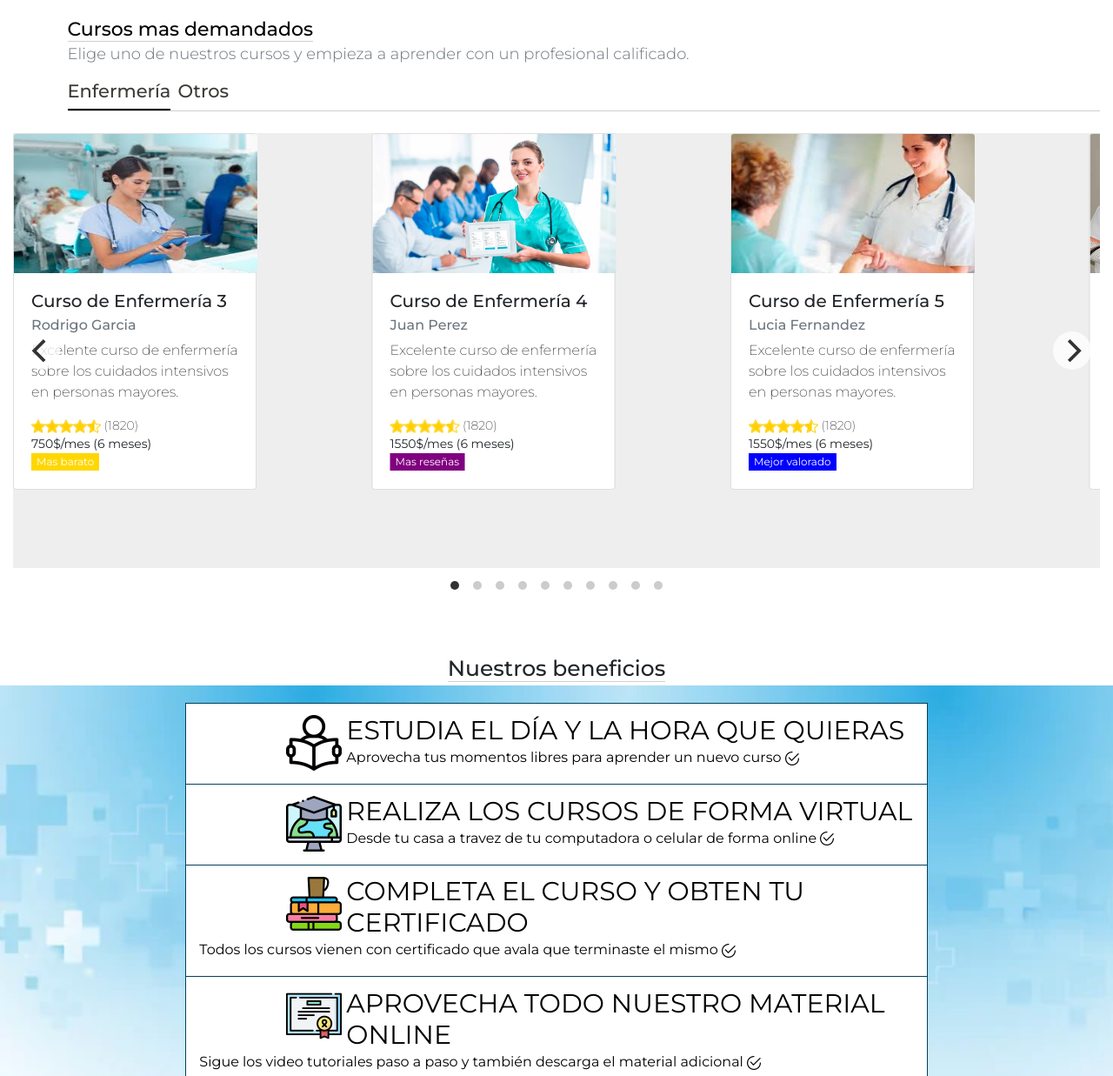
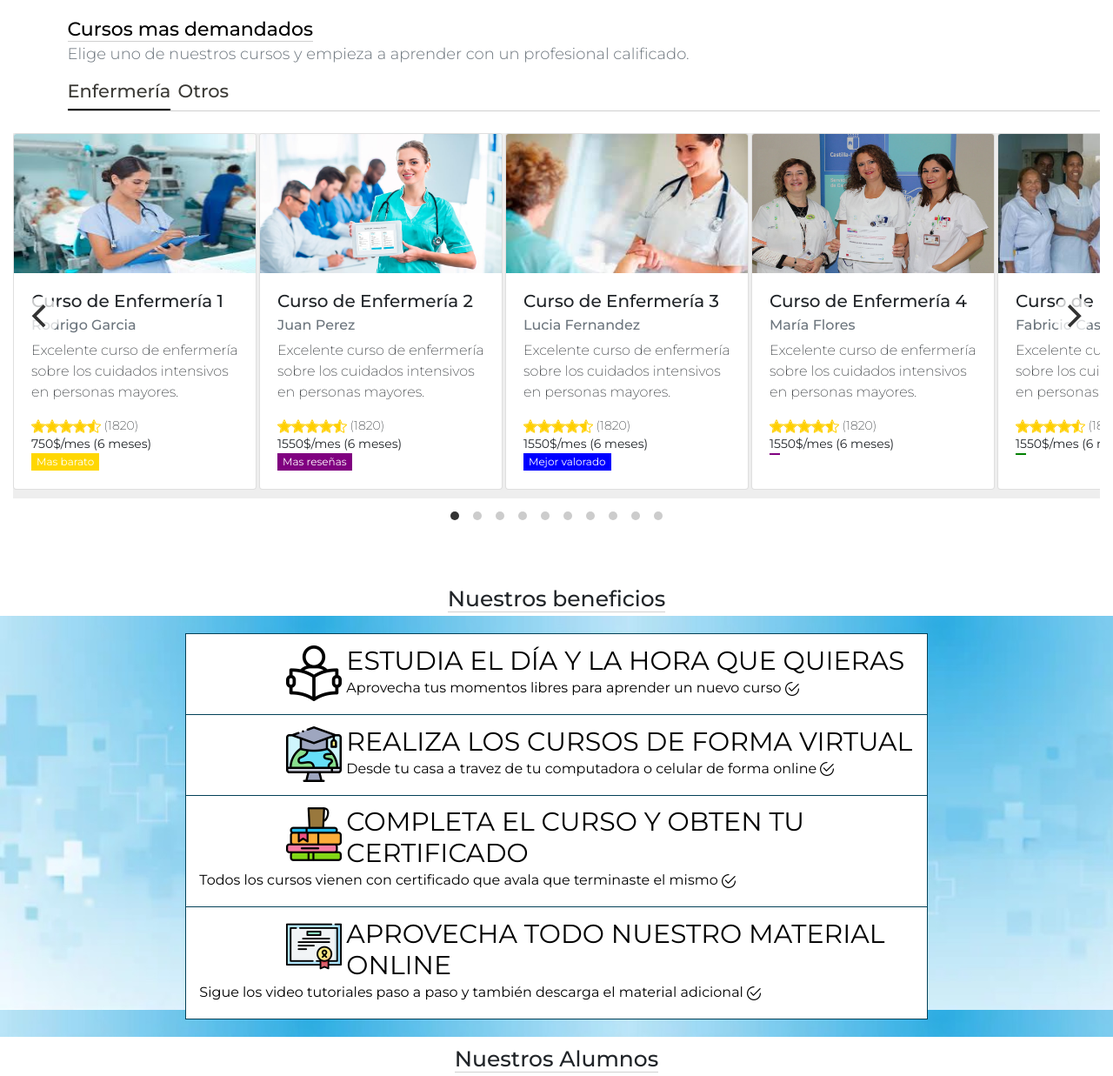
Before and after one commit to desqui92/IdemSalud, a PHP site: page / in a window 1280 px wide. Shown: the part 752-1989 px from the top of the page at 87% size. Run offline with PHP 8.4, Linux system fonts and the light colour scheme.

Commit message:
carousel

```diff
--- a/css/estilo.css
+++ b/css/estilo.css
@@ -396,9 +396,9 @@ margin-bottom:10px;
 
 /*carrucel*/
 .carousel-cell {
-  width: 32%;
+  width: 280px;
   height: 500px;
-  margin-right:1%;
+  margin-right:3px;
 }
 #inicio-seccion > div > div.cont-inicio > table.imageniniciotipscelu{
   display:none;
@@ -593,6 +593,7 @@ margin-bottom:10px;
 
 .carousel {
   background: #EEE;
+  height:420px;
 }
 
 
--- a/index.php
+++ b/index.php
@@ -68,12 +68,12 @@
       </div>
       <div class="col-12">
       <div class="carousel"
-  data-flickity='{ "wrapAround": true, "cellAlign": "left" }'>
+  data-flickity='{ "wrapAround": true, "percentPosition": false, "cellAlign": "left" }'>
   <div class="carousel-cell">
   <div class="card">
-    <img class="card-img-top" src="img/card4.jpg" style="width:280px;height:160px;" alt="Card image cap">
+    <img class="card-img-top" src="img/card4.jpg" style="width:278px;height:160px;" alt="Card image cap">
     <div class="card-body">
-    <h5 class="card-title">Curso de Enfermería 3</h5>
+    <h5 class="card-title">Curso de Enfermería 1</h5>
     <h6 class="card-subtitle mb-2 text-muted">Rodrigo Garcia</h6>
       <p class="card-text">Excelente curso de enfermería sobre los cuidados intensivos en personas mayores.</p>
       <p class="card-text" style="display:inline;"><img src="img/starllena.png"><img src="img/starllena.png"><img src="img/starllena.png"><img src="img/starllena.png"><img src="img/starmedia.png"></p><span style="font-size:14px; display:inline;">&nbsp;(1820)</span><small class="text-muted"></small><br><span style="font-size:14px; font-weight:400;margin-top:5px;">750$/mes (6 meses)</span>
@@ -83,9 +83,9 @@
   </div>
   <div class="carousel-cell">
   <div class="card">
-    <img class="card-img-top" src="img/card5.jpg" style="width:280px;height:160px;" alt="Card image cap">
+    <img class="card-img-top" src="img/card5.jpg" style="width:278px;height:160px;" alt="Card image cap">
     <div class="card-body">
-    <h5 class="card-title">Curso de Enfermería 4</h5>
+    <h5 class="card-title">Curso de Enfermería 2</h5>
     <h6 class="card-subtitle mb-2 text-muted">Juan Perez</h6>
       <p class="card-text">Excelente curso de enfermería sobre los cuidados intensivos en personas mayores.</p>
       <p class="card-text" style="display:inline;"><img src="img/starllena.png"><img src="img/starllena.png"><img src="img/starllena.png"><img src="img/starllena.png"><img src="img/starmedia.png"></p><span style="font-size:14px; display:inline;">&nbsp;(1820)</span><small class="text-muted"></small><br><span style="font-size:14px; font-weight:400;margin-top:5px;">1550$/mes (6 meses)</span>
@@ -95,9 +95,9 @@
   </div>
   <div class="carousel-cell">
   <div class="card">
-    <img class="card-img-top" src="img/card6.jpg" style="width:280px;height:160px;"alt="Card image cap">
+    <img class="card-img-top" src="img/card6.jpg" style="width:278px;height:160px;"alt="Card image cap">
     <div class="card-body">
-    <h5 class="card-title">Curso de Enfermería 5</h5>
+    <h5 class="card-title">Curso de Enfermería 3</h5>
     <h6 class="card-subtitle mb-2 text-muted">Lucia Fernandez</h6>
       <p class="card-text">Excelente curso de enfermería sobre los cuidados intensivos en personas mayores.</p>
       <p class="card-text" style="display:inline;"><img src="img/starllena.png"><img src="img/starllena.png"><img src="img/starllena.png"><img src="img/starllena.png"><img src="img/starmedia.png"></p><span style="font-size:14px; display:inline;">&nbsp;(1820)</span><small class="text-muted"></small><br><span style="font-size:14px; font-weight:400;margin-top:5px;">1550$/mes (6 meses)</span>
@@ -107,9 +107,9 @@
   </div>
   <div class="carousel-cell">
   <div class="card">
-    <img class="card-img-top" src="img/card7.jpg" style="width:280px;height:160px;" alt="Card image cap">
+    <img class="card-img-top" src="img/card7.jpg" style="width:278px;height:160px;" alt="Card image cap">
     <div class="card-body">
-    <h5 class="card-title">Curso de Enfermería 6</h5>
+    <h5 class="card-title">Curso de Enfermería 4</h5>
     <h6 class="card-subtitle mb-2 text-muted">María Flores</h6>
       <p class="card-text">Excelente curso de enfermería sobre los cuidados intensivos en personas mayores.</p>
       <p class="card-text" style="display:inline;"><img src="img/starllena.png"><img src="img/starllena.png"><img src="img/starllena.png"><img src="img/starllena.png"><img src="img/starmedia.png"></p><span style="font-size:14px; display:inline;">&nbsp;(1820)</span><small class="text-muted"></small><br><span style="font-size:14px; font-weight:400;margin-top:5px;">1550$/mes (6 meses)</span>
@@ -119,9 +119,9 @@
   </div>
   <div class="carousel-cell">
   <div class="card">
-    <img class="card-img-top" src="img/card8.jpg" style="width:280px;height:160px;" alt="Card image cap">
+    <img class="card-img-top" src="img/card8.jpg" style="width:278px;height:160px;" alt="Card image cap">
     <div class="card-body">
-    <h5 class="card-title">Curso de Enfermería 7</h5>
+    <h5 class="card-title">Curso de Enfermería 5</h5>
     <h6 class="card-subtitle mb-2 text-muted">Fabricio Castro</h6>
       <p class="card-text">Excelente curso de enfermería sobre los cuidados intensivos en personas mayores.</p>
       <p class="card-text" style="display:inline;"><img src="img/starllena.png"><img src="img/starllena.png"><img src="img/starllena.png"><img src="img/starllena.png"><img src="img/starmedia.png"></p><span style="font-size:14px; display:inline;">&nbsp;(1820)</span><small class="text-muted"></small><br><span style="font-size:14px; font-weight:400;margin-top:5px;">1550$/mes (6 meses)</span>
@@ -131,9 +131,9 @@
   </div>
   <div class="carousel-cell">
   <div class="card">
-    <img class="card-img-top" src="img/card9.jpg" style="width:280px;height:160px;" alt="Card image cap">
+    <img class="card-img-top" src="img/card9.jpg" style="width:278px;height:160px;" alt="Card image cap">
     <div class="card-body">
-    <h5 class="card-title">Curso de Enfermería 8</h5>
+    <h5 class="card-title">Curso de Enfermería 6</h5>
     <h6 class="card-subtitle mb-2 text-muted">Mariano Bolaños</h6>
       <p class="card-text">Excelente curso de enfermería sobre los cuidados intensivos en personas mayores.</p>
       <p class="card-text" style="display:inline;"><img src="img/starllena.png"><img src="img/starllena.png"><img src="img/starllena.png"><img src="img/starllena.png"><img src="img/starmedia.png"></p><span style="font-size:14px; display:inline;">&nbsp;(1820)</span><small class="text-muted"></small><br><span style="font-size:14px; font-weight:400;margin-top:5px;">1550$/mes (6 meses)</span>
@@ -143,9 +143,9 @@
   </div>
   <div class="carousel-cell">
   <div class="card">
-    <img class="card-img-top" src="img/card10.jpg" style="width:280px;height:160px;" alt="Card image cap">
+    <img class="card-img-top" src="img/card10.jpg" style="width:278px;height:160px;" alt="Card image cap">
     <div class="card-body">
-    <h5 class="card-title">Curso de Enfermería 9</h5>
+    <h5 class="card-title">Curso de Enfermería 7</h5>
     <h6 class="card-subtitle mb-2 text-muted">Ernesto Gonzalez</h6>
       <p class="card-text">Excelente curso de enfermería sobre los cuidados intensivos en personas mayores.</p>
       <p class="card-text" style="display:inline;"><img src="img/starllena.png"><img src="img/starllena.png"><img src="img/starllena.png"><img src="img/starllena.png"><img src="img/starmedia.png"></p><span style="font-size:14px; display:inline;">&nbsp;(1820)</span><small class="text-muted"></small><br><span style="font-size:14px; font-weight:400;margin-top:5px;">1550$/mes (6 meses)</span>
@@ -155,9 +155,9 @@
   </div>
   <div class="carousel-cell">
   <div class="card">
-    <img class="card-img-top" src="img/card.jpg" style="width:280px;height:160px;" alt="Card image cap">
+    <img class="card-img-top" src="img/card.jpg" style="width:278px;height:160px;" alt="Card image cap">
     <div class="card-body">
-    <h5 class="card-title">Curso de Enfermeria 10</h5>
+    <h5 class="card-title">Curso de Enfermeria 8</h5>
     <h6 class="card-subtitle mb-2 text-muted">Justo Rodriguez</h6>
       <p class="card-text">Excelente curso de enfermería sobre los cuidados intensivos en personas mayores.</p>
       <p class="card-text" style="display:inline;"><img src="img/starllena.png"><img src="img/starllena.png"><img src="img/starllena.png"><img src="img/starllena.png"><img src="img/starmedia.png"></p><span style="font-size:14px; display:inline;">&nbsp;(1820)</span><small class="text-muted"></small><br><span style="font-size:14px; font-weight:400;margin-top:5px;">1550$/mes (6 meses)</span>
@@ -167,9 +167,9 @@
   </div>
   <div class="carousel-cell">
   <div class="card">
-    <img class="card-img-top" src="img/card2.jpg" style="width:280px;height:160px;" alt="Card image cap">
+    <img class="card-img-top" src="img/card2.jpg" style="width:278px;height:160px;" alt="Card image cap">
     <div class="card-body">
-    <h5 class="card-title">Curso de Enfermeria 1</h5>
+    <h5 class="card-title">Curso de Enfermeria 9</h5>
     <h6 class="card-subtitle mb-2 text-muted">Armando Suarez</h6>
       <p class="card-text">Excelente curso de enfermería sobre los cuidados intensivos en personas mayores.</p>
       <p class="card-text" style="display:inline;"><img src="img/starllena.png"><img src="img/starllena.png"><img src="img/starllena.png"><img src="img/starllena.png"><img src="img/starmedia.png"></p><span style="font-size:14px; display:inline;">&nbsp;(1820)</span><small class="text-muted"></small><br><span style="font-size:14px; font-weight:400;margin-top:5px;">1550$/mes (6 meses)</span>
@@ -179,9 +179,9 @@
   </div>
   <div class="carousel-cell">
   <div class="card">
-    <img class="card-img-top" src="img/card3.jpg" style="width:280px;height:160px;" alt="Card image cap">
+    <img class="card-img-top" src="img/card3.jpg" style="width:278px;height:160px;" alt="Card image cap">
     <div class="card-body">
-    <h5 class="card-title">Curso de Enfermería 2</h5>
+    <h5 class="card-title">Curso de Enfermería 10</h5>
     <h6 class="card-subtitle mb-2 text-muted">Lucio Guerra</h6>
       <p class="card-text">Excelente curso de enfermería sobre los cuidados intensivos en personas mayores.</p>
       <p class="card-text" style="display:inline;"><img src="img/starllena.png"><img src="img/starllena.png"><img src="img/starllena.png"><img src="img/starllena.png"><img src="img/starmedia.png"></p><span style="font-size:14px; display:inline;">&nbsp;(1820)</span><small class="text-muted"></small><br><span style="font-size:14px; font-weight:400;margin-top:5px;">1550$/mes (6 meses)</span>
```
Also changed, not shown: other parts of css/estilo.css (+11 -11 lines).
